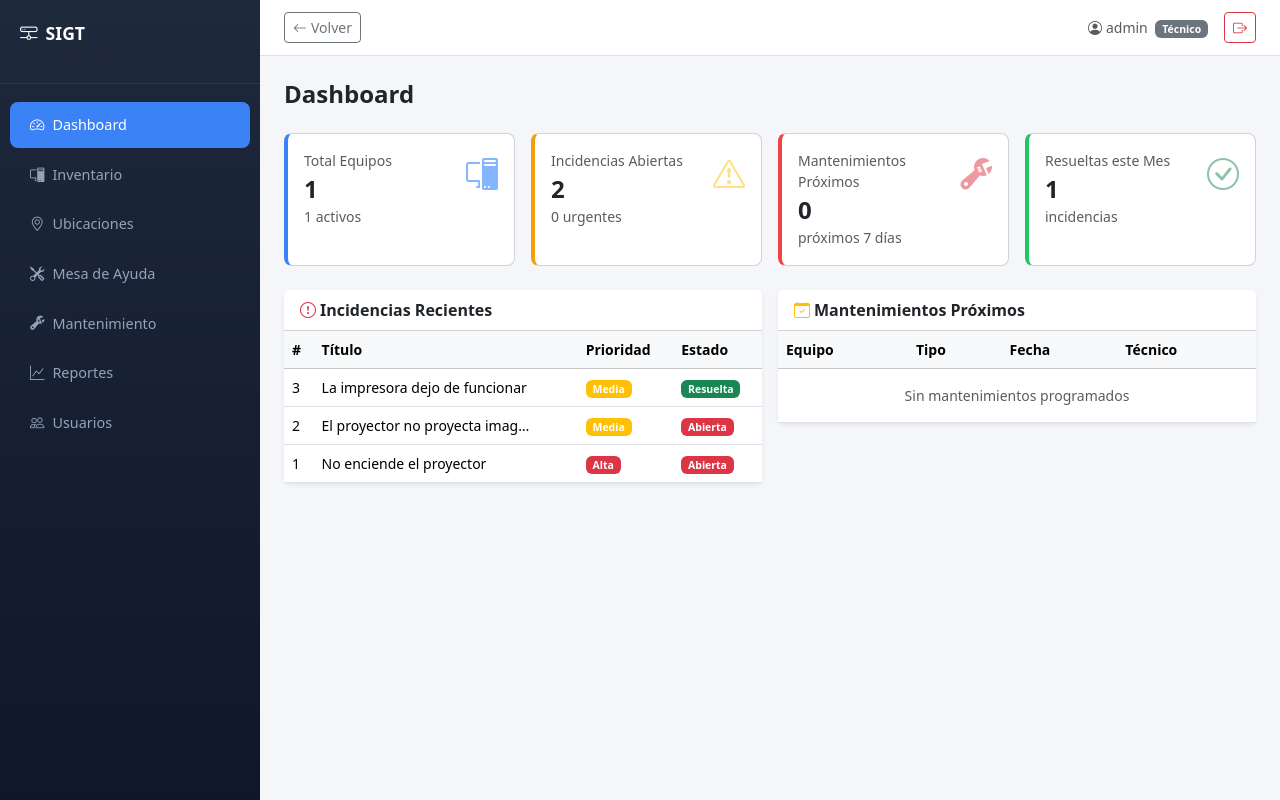
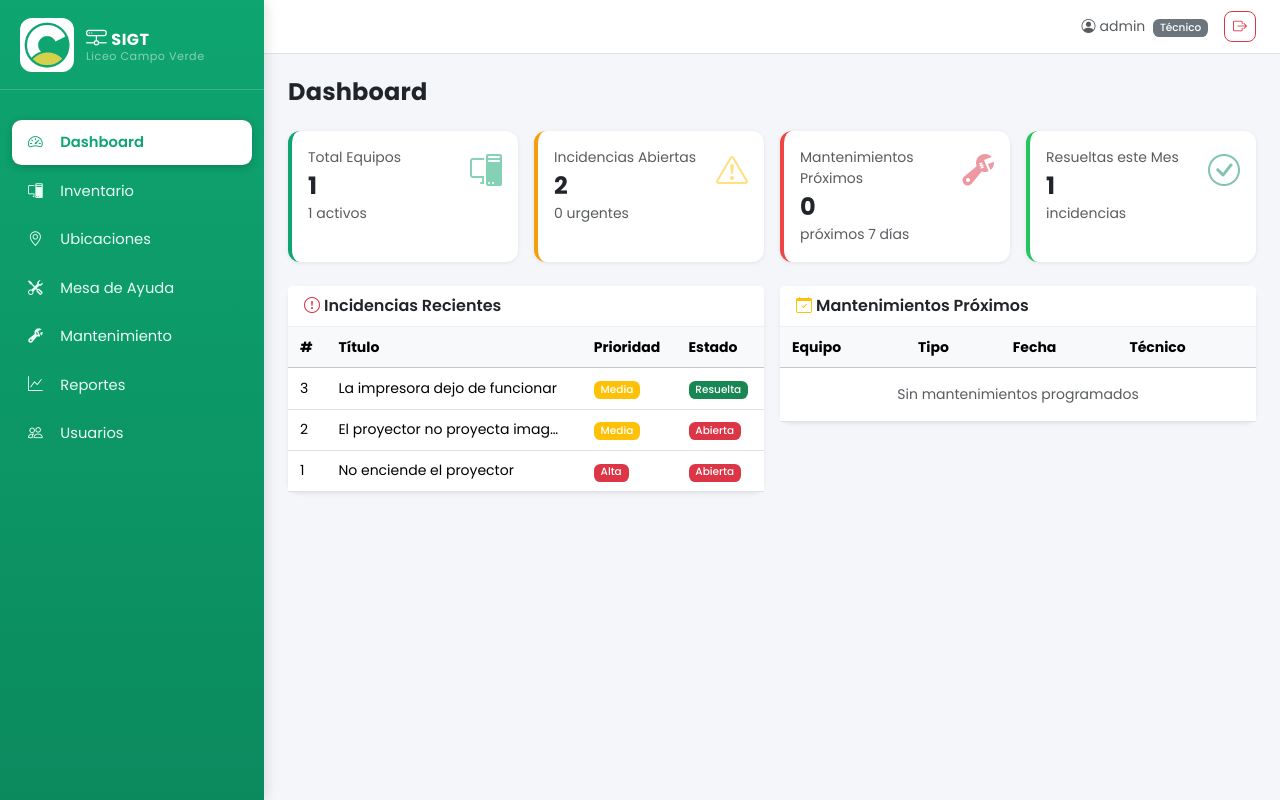
Before and after one commit to Jdquimbiulco/SIGT, a Django app: page / in a window 1280 px wide. Run offline with Django 5.2, Linux system fonts and the light colour scheme; a user stored in the database is signed in; data comes from the database, SQL or seed files in the repository; both versions use the stored data as it was before the commit; data that the repository does not hold is empty; parts of the project's set-up code (start-up, migrations or seed data) failed here and were passed over.

Commit message:
updating styles

```diff
--- a/sigt/context_processors.py
+++ b/sigt/context_processors.py
@@ -1,9 +1,12 @@
+import json
+
+
 def sidebar_context(request):
     user = request.user
     items = []
 
     if not user.is_authenticated:
-        return {'sidebar_items': []}
+        return {'sidebar_items': [], 'main_paths': [], 'main_paths_json': '[]'}
 
     items.append({'label': 'Dashboard', 'url': '/', 'icon': 'bi-speedometer2'})
 
@@ -25,4 +28,10 @@ def sidebar_context(request):
     if user.has_perm('usuarios.view_user') or user.is_superuser:
         items.append({'label': 'Usuarios', 'url': '/usuarios/', 'icon': 'bi-people'})
 
-    return {'sidebar_items': items}
+    main_paths = [item['url'] for item in items]
+
+    return {
+        'sidebar_items': items,
+        'main_paths': main_paths,
+        'main_paths_json': json.dumps(main_paths),
+    }
--- a/sigt/settings.py
+++ b/sigt/settings.py
@@ -3,9 +3,9 @@ from pathlib import Path
 
 BASE_DIR = Path(__file__).resolve().parent.parent
 
-SECRET_KEY = 'django-insecure-dz#i6co##%v(kn4ai=#$ik_!3+fudyoip)&jw(d3_(wgm@j^1c'
+SECRET_KEY = os.environ.get('SIGT_SECRET_KEY', 'django-insecure-dz#i6co##%v(kn4ai=#$ik_!3+fudyoip)&jw(d3_(wgm@j^1c')
 
-DEBUG = True
+DEBUG = os.environ.get('SIGT_DEBUG', 'True') == 'True'
 
 ALLOWED_HOSTS = os.environ.get(
     'SIGT_ALLOWED_HOSTS',
@@ -96,6 +96,7 @@ USE_TZ = True
 
 STATIC_URL = 'static/'
 STATICFILES_DIRS = [BASE_DIR / 'static']
+STATIC_ROOT = BASE_DIR / 'staticfiles'
 
 LOGIN_URL = '/usuarios/login/'
 LOGIN_REDIRECT_URL = '/'
--- /dev/null
+++ b/static/css/app.css
@@ -0,0 +1,297 @@
+/* ============================================================
+   SIGT - Liceo Campo Verde
+   Estilos globales: paleta institucional + usabilidad + responsive
+   ============================================================ */
+
+:root {
+    /* Paleta institucional */
+    --lcv-verde: #0EA570;
+    --lcv-verde-oscuro: #0B8A5E;
+    --lcv-lima: #D6D14D;
+    --lcv-blanco: #FFFFFF;
+    --lcv-claro: #C3E9DB;
+    --lcv-borde: #A3D9C4;
+
+    /* Layout */
+    --sidebar-width: 264px;
+
+    /* Accesibilidad: foco visible */
+    --focus-ring: 0 0 0 0.25rem rgba(14, 165, 112, 0.35);
+}
+
+/* ---------- Base ---------- */
+body {
+    min-height: 100vh;
+    background: #f4f6f9;
+    font-family: 'Poppins', 'Segoe UI', system-ui, -apple-system, sans-serif;
+    -webkit-font-smoothing: antialiased;
+}
+
+:focus-visible {
+    outline: none;
+    box-shadow: var(--focus-ring);
+    border-radius: 0.25rem;
+}
+
+a, .link-primary {
+    color: var(--lcv-verde-oscuro);
+}
+a:hover {
+    color: var(--lcv-verde);
+}
+
+/* ---------- Fuente institucional ---------- */
+.sidebar-brand .sidebar-nombre,
+.login-brand h3,
+h1, h2, h3, h4, h5, h6,
+.h4, .h5, .h6 {
+    font-family: 'Poppins', 'Segoe UI', system-ui, sans-serif;
+    letter-spacing: 0.2px;
+}
+.sidebar-brand .sidebar-nombre,
+.login-brand h3 {
+    font-weight: 700;
+    letter-spacing: 0.5px;
+}
+
+/* ---------- Botones ---------- */
+.btn {
+    border-radius: 0.5rem;
+}
+.btn-primary {
+    --bs-btn-bg: var(--lcv-verde);
+    --bs-btn-border-color: var(--lcv-verde);
+    --bs-btn-hover-bg: var(--lcv-verde-oscuro);
+    --bs-btn-hover-border-color: var(--lcv-verde-oscuro);
+    --bs-btn-active-bg: var(--lcv-verde-oscuro);
+    --bs-btn-active-border-color: var(--lcv-verde-oscuro);
+    --bs-btn-disabled-bg: var(--lcv-verde);
+    --bs-btn-disabled-border-color: var(--lcv-verde);
+    --bs-btn-focus-shadow-rgb: 14, 165, 112;
+}
+.btn-outline-primary {
+    --bs-btn-color: var(--lcv-verde);
+    --bs-btn-border-color: var(--lcv-verde);
+    --bs-btn-hover-bg: var(--lcv-verde);
+    --bs-btn-hover-border-color: var(--lcv-verde);
+    --bs-btn-active-bg: var(--lcv-verde);
+    --bs-btn-active-border-color: var(--lcv-verde);
+    --bs-btn-disabled-color: var(--lcv-verde);
+    --bs-btn-disabled-border-color: var(--lcv-verde);
+}
+
+/* ---------- Utilidades de color ---------- */
+.text-primary { color: var(--lcv-verde) !important; }
+.bg-primary { background-color: var(--lcv-verde) !important; }
+.border-primary { border-color: var(--lcv-verde) !important; }
+.text-success { color: var(--lcv-verde-oscuro) !important; }
+
+.form-check-input:checked {
+    background-color: var(--lcv-verde);
+    border-color: var(--lcv-verde);
+}
+
+/* Inputs con anillo de foco verde (usabilidad) */
+.form-control:focus,
+.form-select:focus,
+.input-group-text:focus-within {
+    border-color: var(--lcv-verde);
+    box-shadow: var(--focus-ring);
+}
+
+/* ---------- Sidebar ---------- */
+.sidebar {
+    width: var(--sidebar-width);
+    min-height: 100vh;
+    position: fixed;
+    top: 0;
+    left: 0;
+    z-index: 1040;
+    background: linear-gradient(180deg, var(--lcv-verde) 0%, var(--lcv-verde-oscuro) 100%);
+    box-shadow: 2px 0 12px rgba(0, 0, 0, 0.12);
+    display: flex;
+    flex-direction: column;
+    transition: transform 0.3s ease;
+    overflow-y: auto;
+}
+.sidebar .sidebar-brand {
+    display: flex;
+    align-items: center;
+    gap: 0.75rem;
+    padding: 1.1rem 1.25rem;
+    border-bottom: 1px solid rgba(255, 255, 255, 0.18);
+}
+.sidebar .sidebar-logo {
+    height: 54px;
+    width: auto;
+    border-radius: 12px;
+    padding: 3px;
+    background: var(--lcv-blanco);
+    object-fit: contain;
+}
+.sidebar .sidebar-nombre {
+    line-height: 1.15;
+    color: var(--lcv-blanco);
+}
+.sidebar .sidebar-ico {
+    font-size: 1.3rem;
+}
+.sidebar .nav {
+    flex: 1 1 auto;
+    padding: 0.75rem 0.5rem;
+}
+.sidebar .nav-link {
+    color: #eafff7;
+    padding: 0.7rem 1rem;
+    border-radius: 0.6rem;
+    margin: 2px 4px;
+    font-size: 0.92rem;
+    display: flex;
+    align-items: center;
+    gap: 0.6rem;
+    transition: background 0.18s ease, color 0.18s ease;
+}
+.sidebar .nav-link:hover {
+    color: #fff;
+    background: rgba(255, 255, 255, 0.16);
+}
+.sidebar .nav-link.active {
+    color: var(--lcv-verde);
+    background: #fff;
+    font-weight: 600;
+    box-shadow: 0 2px 8px rgba(0, 0, 0, 0.18);
+}
+.sidebar .sidebar-footer {
+    padding: 0.9rem 1.25rem;
+    border-top: 1px solid rgba(255, 255, 255, 0.18);
+    font-size: 0.75rem;
+    color: rgba(255, 255, 255, 0.75);
+}
+
+/* Overlay al abrir el menú en móvil */
+.sidebar-backdrop {
+    position: fixed;
+    inset: 0;
+    z-index: 1030;
+    background: rgba(0, 0, 0, 0.45);
+    opacity: 0;
+    pointer-events: none;
+    transition: opacity 0.25s ease;
+}
+.sidebar-backdrop.show {
+    opacity: 1;
+    pointer-events: auto;
+}
+
+/* ---------- Contenido ---------- */
+.main-content {
+    margin-left: var(--sidebar-width);
+    min-height: 100vh;
+    display: flex;
+    flex-direction: column;
+    transition: margin-left 0.3s ease;
+}
+.topbar {
+    position: sticky;
+    top: 0;
+    z-index: 1020;
+    background: rgba(255, 255, 255, 0.92);
+    backdrop-filter: blur(6px);
+    border-bottom: 1px solid #dee2e6;
+    padding: 0.7rem 1.5rem;
+}
+.content-body {
+    padding: 1.5rem;
+    max-width: 1600px;
+    width: 100%;
+    margin: 0 auto;
+}
+
+/* ---------- Tarjetas ---------- */
+.card {
+    border: 0;
+    border-radius: 0.75rem;
+    box-shadow: 0 1px 4px rgba(15, 23, 42, 0.08);
+}
+.card-header {
+    background: #fff;
+    border-bottom: 1px solid #eef1f4;
+}
+.progress-bar {
+    background-color: var(--lcv-verde);
+}
+
+/* ---------- KPIs ---------- */
+.kpi-card {
+    border-left: 4px solid;
+    border-radius: 0.75rem;
+    transition: transform 0.18s ease, box-shadow 0.18s ease;
+}
+.kpi-card:hover {
+    transform: translateY(-2px);
+    box-shadow: 0 4px 14px rgba(15, 23, 42, 0.12);
+}
+.kpi-card.blue   { border-left-color: var(--lcv-verde); }
+.kpi-card.green  { border-left-color: #22c55e; }
+.kpi-card.lima   { border-left-color: var(--lcv-lima); }
+.kpi-card.yellow { border-left-color: #f59e0b; }
+.kpi-card.red    { border-left-color: #ef4444; }
+
+/* ---------- Tablas ---------- */
+.table-reporte th {
+    background-color: var(--lcv-claro);
+    white-space: nowrap;
+}
+.table > :not(caption) > * > * {
+    padding: 0.6rem 0.75rem;
+}
+
+/* ---------- Componentes varios ---------- */
+.nav-pills .nav-link.active {
+    background-color: var(--lcv-verde);
+}
+.breadcrumb a {
+    color: var(--lcv-verde-oscuro);
+}
+.pagination .page-link {
+    color: var(--lcv-verde-oscuro);
+}
+.pagination .active > .page-link {
+    background-color: var(--lcv-verde);
+    border-color: var(--lcv-verde);
+}
+.dropdown-item:active {
+    background-color: var(--lcv-verde);
+}
+.badge {
+    border-radius: 0.4rem;
+    font-weight: 500;
+}
+
+/* ---------- Responsive ---------- */
+@media (max-width: 991.98px) {
+    .sidebar {
+        transform: translateX(-100%);
+    }
+    .sidebar.show {
+        transform: translateX(0);
+    }
+    .main-content {
+        margin-left: 0;
+    }
+    .topbar {
+        padding: 0.6rem 1rem;
+    }
+    .content-body {
+        padding: 1rem;
+    }
+}
+
+@media (max-width: 575.98px) {
+    .content-body {
+        padding: 0.75rem;
+    }
+    .topbar .text-muted {
+        display: none;
+    }
+}
--- a/templates/base.html
+++ b/templates/base.html
@@ -5,70 +5,22 @@
     <meta charset="UTF-8">
     <meta name="viewport" content="width=device-width, initial-scale=1.0">
     <title>{% block title %}SIGT{% endblock %} | Liceo Campo Verde</title>
+    <link rel="icon" href="{% static 'images/logo_verde.png' %}" type="image/png">
     <link href="https://cdn.jsdelivr.net/npm/bootstrap@5.3.3/dist/css/bootstrap.min.css" rel="stylesheet">
     <link href="https://cdn.jsdelivr.net/npm/bootstrap-icons@1.11.3/font/bootstrap-icons.min.css" rel="stylesheet">
-    <style>
-        :root {
-            --sidebar-width: 260px;
-            --sidebar-collapsed: 0px;
-        }
-        body { min-height: 100vh; background: #f4f6f9; }
-        .sidebar {
-            width: var(--sidebar-width);
-            min-height: 100vh;
-            background: linear-gradient(180deg, #1e293b 0%, #0f172a 100%);
-            position: fixed;
-            top: 0;
-            left: 0;
-            z-index: 1040;
-            transition: transform 0.3s ease;
-        }
-        .sidebar .nav-link {
-            color: #94a3b8;
-            padding: 0.75rem 1.25rem;
-            border-radius: 0.5rem;
-            margin: 2px 10px;
-            font-size: 0.9rem;
-            transition: all 0.2s;
-        }
-        .sidebar .nav-link:hover { color: #e2e8f0; background: rgba(255,255,255,0.08); }
-        .sidebar .nav-link.active { color: #fff; background: #3b82f6; }
-        .sidebar-brand {
-            padding: 1.25rem;
-            border-bottom: 1px solid rgba(255,255,255,0.08);
-            color: #fff;
-            font-weight: 700;
-            font-size: 1.1rem;
-        }
-        .main-content {
-            margin-left: var(--sidebar-width);
-            transition: margin-left 0.3s ease;
-            min-height: 100vh;
-        }
-        .topbar {
-            background: #fff;
-            border-bottom: 1px solid #dee2e6;
-            padding: 0.75rem 1.5rem;
-        }
-        .content-body { padding: 1.5rem; }
-        .kpi-card { border-left: 4px solid; border-radius: 0.5rem; }
-        .kpi-card.blue { border-left-color: #3b82f6; }
-        .kpi-card.green { border-left-color: #22c55e; }
-        .kpi-card.yellow { border-left-color: #f59e0b; }
-        .kpi-card.red { border-left-color: #ef4444; }
-        @media (max-width: 991.98px) {
-            .sidebar { transform: translateX(-100%); }
-            .sidebar.show { transform: translateX(0); }
-            .main-content { margin-left: 0; }
-        }
-    </style>
+    <link href="https://fonts.googleapis.com/css2?family=Poppins:wght@400;500;600;700&display=swap" rel="stylesheet">
+    <link href="{% static 'css/app.css' %}" rel="stylesheet">
     {% block extra_css %}{% endblock %}
 </head>
-<body>
+<body data-main-paths='{{ main_paths_json|safe }}'>
     <aside class="sidebar" id="sidebar">
         <div class="sidebar-brand">
-            <i class="bi bi-hdd-network me-2"></i>SIGT
-            <small class="d-block text-muted" style="font-size:0.7rem; font-weight:400;">Liceo Campo Verde</small>
+            <img src="{% static 'images/logo_verde.png' %}" alt="Logo Liceo Campo Verde" class="sidebar-logo"
+                 onerror="this.style.display='none'">
+            <div class="sidebar-nombre">
+                <i class="bi bi-hdd-network sidebar-ico me-1"></i>SIGT
+                <small class="d-block text-white-50" style="font-size:0.7rem; font-weight:400;">Liceo Campo Verde</small>
+            </div>
         </div>
         <nav class="nav flex-column mt-3">
             {% for item in sidebar_items %}
@@ -82,11 +34,11 @@
     <div class="main-content">
         <div class="topbar d-flex justify-content-between align-items-center">
             <div class="d-flex align-items-center gap-2">
-                <button class="btn btn-sm btn-outline-secondary d-lg-none" onclick="document.getElementById('sidebar').classList.toggle('show')">
+                <button class="btn btn-sm btn-outline-secondary d-lg-none" onclick="window.toggleMenu && window.toggleMenu()" aria-label="Abrir menú de navegación">
                     <i class="bi bi-list fs-5"></i>
                 </button>
                 {% if user.is_authenticated %}
-                <button type="button" class="btn btn-sm btn-outline-secondary" onclick="history.back()" title="Volver atrás">
+                <button type="button" class="btn btn-sm btn-outline-secondary" id="btn-volver" onclick="history.back()" title="Volver atrás">
                     <i class="bi bi-arrow-left me-1"></i>Volver
                 </button>
                 {% endif %}
@@ -120,6 +72,7 @@
     </div>
 
     <script src="https://cdn.jsdelivr.net/npm/bootstrap@5.3.3/dist/js/bootstrap.bundle.min.js"></script>
+    <script src="{% static 'js/app.js' %}"></script>
     {% block extra_js %}{% endblock %}
 </body>
 </html>
```
Also changed, not shown: mesa_ayuda/templates/mesa_ayuda/reportar.html (+10 -5 lines), mesa_ayuda/templates/mesa_ayuda/reporte_exitoso.html (+8 -5 lines), requirements.txt (added, +8 -0 lines), static/js/app.js (added, +128 -0 lines), templates/login.html (+11 -6 lines), usuarios/templates/usuarios/login.html (+6 -3 lines), db.sqlite3 (deleted), static/images/Liceo_Campo_Verde_banner_color.png (added), static/images/liceo_banner_blanco.png (added), static/images/logo_fondo_blanco.jpeg (added), static/images/logo_verde.png (added), 1 other file.
